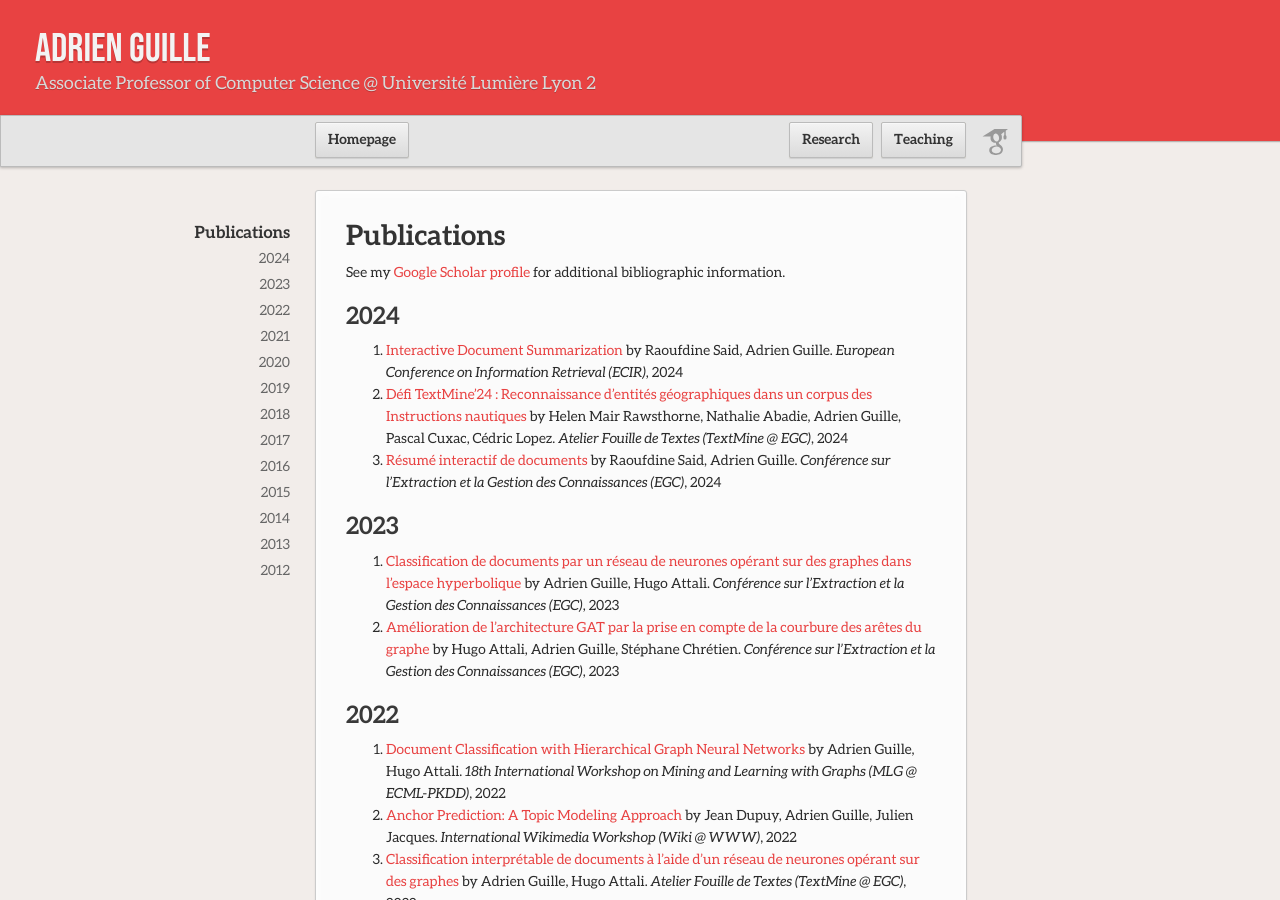
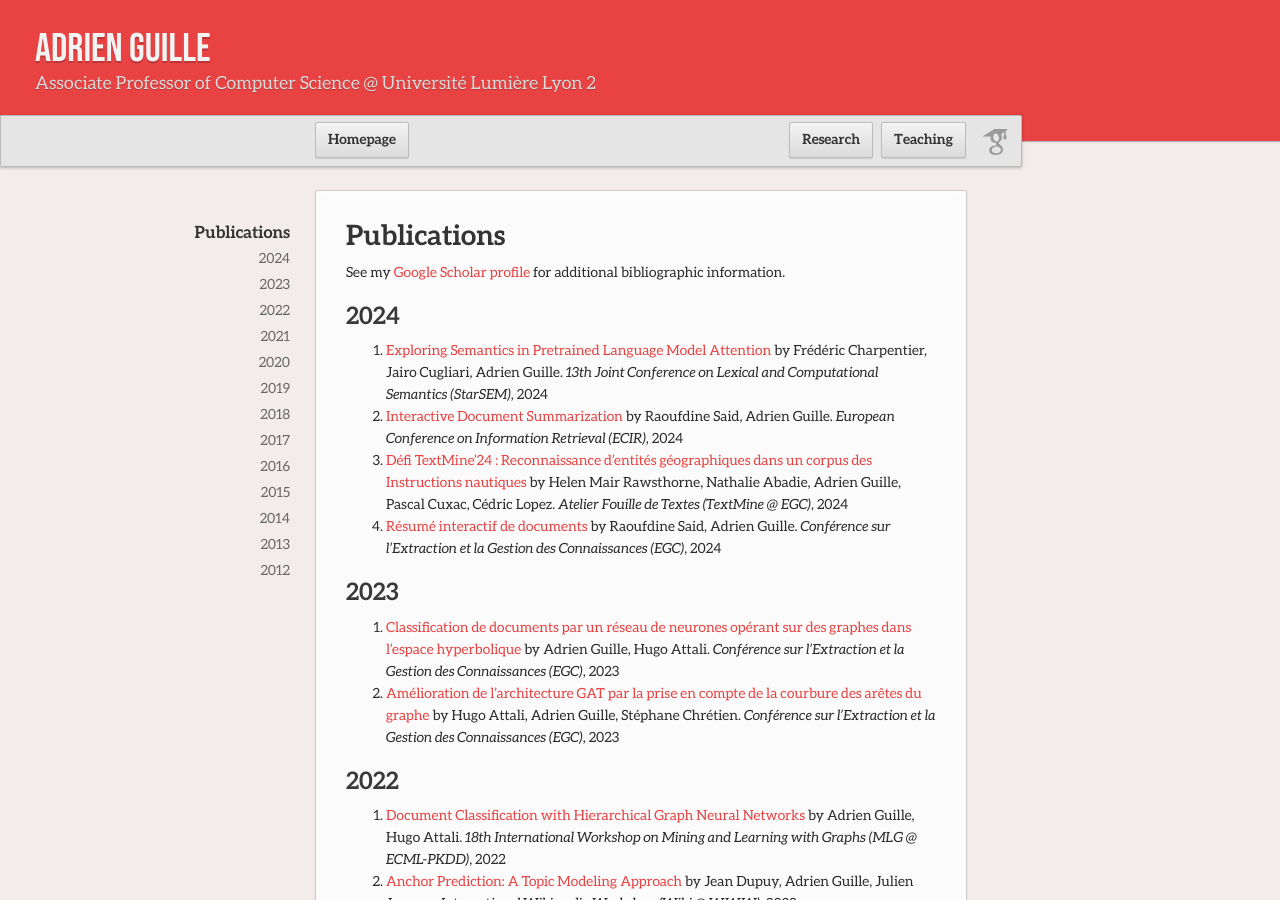
Before and after one commit to AdrienGuille/adrienguille.github.io, a Jekyll site: the page built from publications.md, in a window 1280 px wide and 900 px high. Built offline with Jekyll 4.4.1, drawn with Linux system fonts in a browser that asks for light colours; our own code applies the rules of GitHub Pages for plain Markdown files.

Commit message:
Update publications.md

```diff
--- a/publications.md
+++ b/publications.md
@@ -4,6 +4,7 @@ See my [Google Scholar profile](https://scholar.google.com/citations?user=mM_oO1
 
 ## 2024
 
+- [Exploring Semantics in Pretrained Language Model Attention]() by Frédéric Charpentier, Jairo Cugliari, Adrien Guille. *13th Joint Conference on Lexical and Computational Semantics (StarSEM)*, 2024
 - [Interactive Document Summarization](publications/ecir2024.pdf) by Raoufdine Said, Adrien Guille. *European Conference on Information Retrieval (ECIR)*, 2024
 - [Défi TextMine'24 : Reconnaissance d'entités géographiques dans un corpus des Instructions nautiques]() by Helen Mair Rawsthorne, Nathalie Abadie, Adrien Guille, Pascal Cuxac, Cédric Lopez. *Atelier Fouille de Textes (TextMine @ EGC)*, 2024
 - [Résumé interactif de documents](https://editions-rnti.fr/render_pdf.php?p=1002963) by Raoufdine Said, Adrien Guille. *Conférence sur l'Extraction et la Gestion des Connaissances (EGC)*, 2024
```
